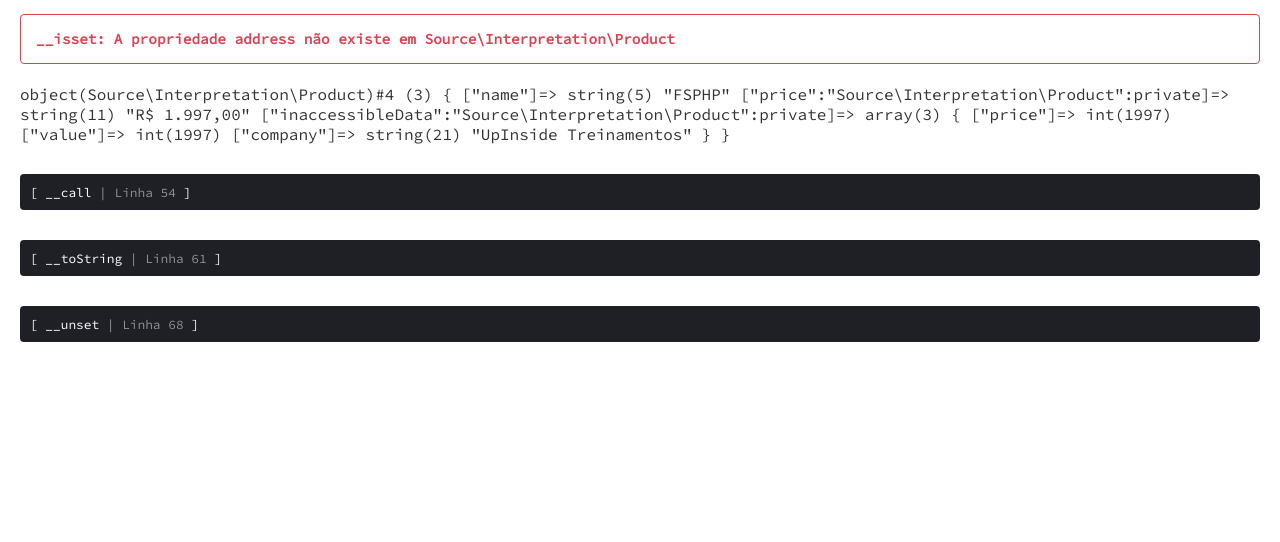
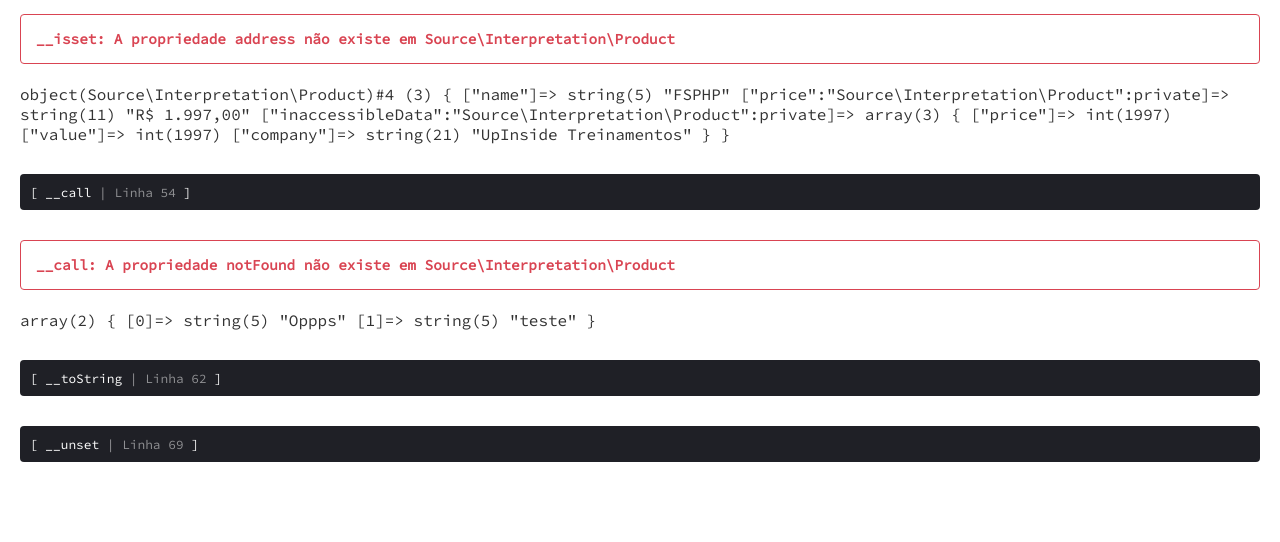
Before and after one commit to robsonvleite/FullStackPhpDeveloper, a PHP site: page / in a window 1280 px wide. Shown: the part 922-1464 px from the top of the page. Before the commit the page ends 1264 px from the top, so only its background shows below. Run offline with PHP 8.4, Linux system fonts and the light colour scheme.

Commit message:
Módulo04 - Interpretação e operações pt2(__call)

```diff
--- a/Módulo04 - php orientado a objetos/04-06-interpretacao-e-operacoes-pt2/index.php
+++ b/Módulo04 - php orientado a objetos/04-06-interpretacao-e-operacoes-pt2/index.php
@@ -53,6 +53,7 @@ var_dump($fsphp);
  */
 fullStackPHPClassSession("__call", __LINE__);
 
+$fsphp->notFound("Oppps", "teste");
 
 /*
  * [ unset ] Executada automaticamente quando se tenta usar unset em uma propriedade inacessível
--- a/Módulo04 - php orientado a objetos/04-06-interpretacao-e-operacoes-pt2/source/Interpretation/Product.php
+++ b/Módulo04 - php orientado a objetos/04-06-interpretacao-e-operacoes-pt2/source/Interpretation/Product.php
@@ -28,13 +28,19 @@ class Product
         $this->notFound(__FUNCTION__, $name);
     }
 
+    public function __call($name, $arguments)
+    {
+        $this->notFound(__FUNCTION__, $name);
+        var_dump($arguments);
+    }
+
     public function handler($name, $price)
     {
         $this->name = $name;
         $this->price = "R$ " . number_format($price, "2", ",", ".");
     }
 
-    public function notFound($method, $name)
+    private function notFound($method, $name)
     {
         echo "<p class='trigger error'>{$method}: A propriedade {$name} não existe em " . __CLASS__ . "</p>";
     }
```
